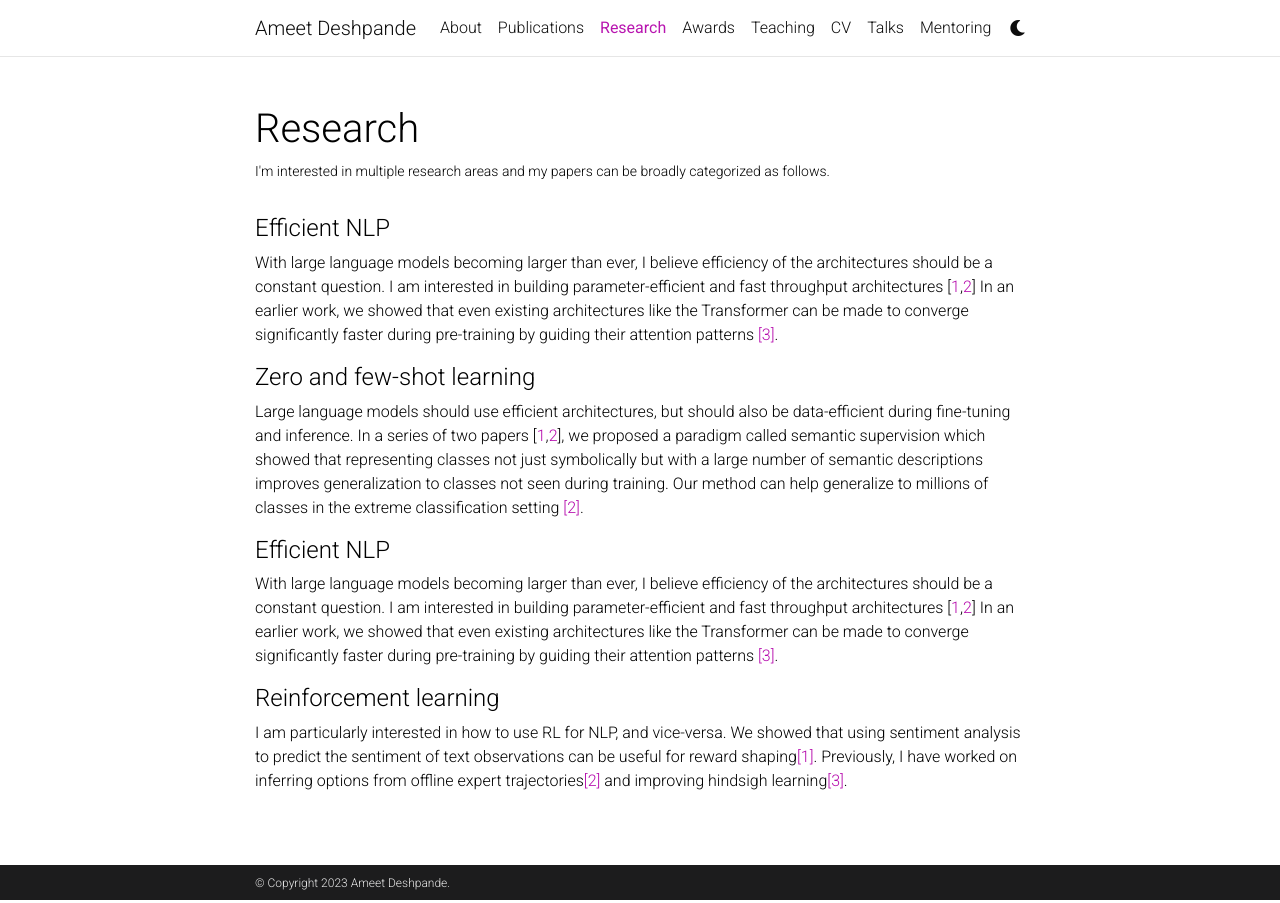
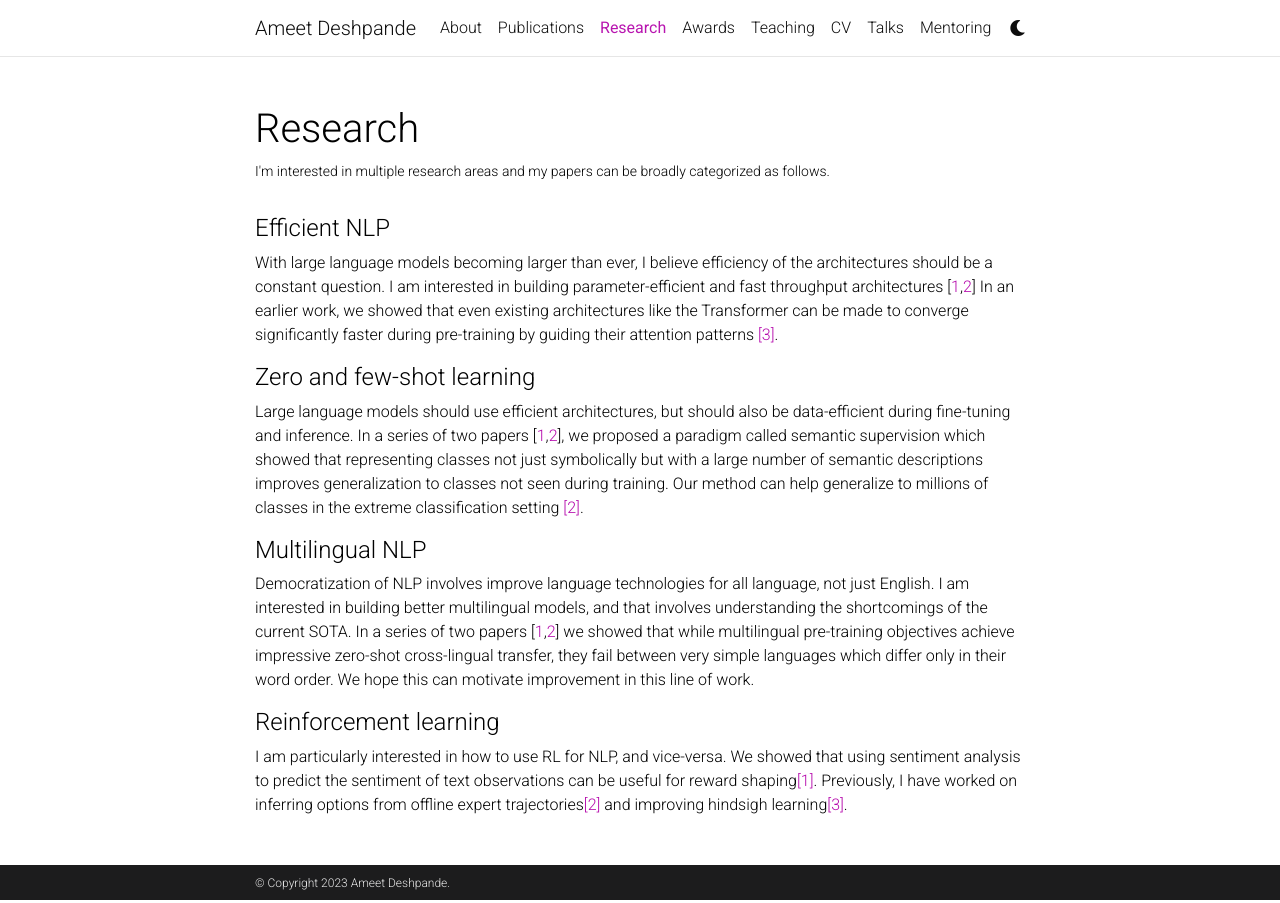
Before and after one commit to ameet-1997/ameet-1997.github.io, a Jekyll site: the page built from _pages/research.md, in a window 1280 px wide. Built offline with Jekyll 4.4.1, drawn with Linux system fonts in a browser that asks for light colours; comment, search, counter and statistics services are not loaded; a style sheet for code colours, icons or effects is not loaded.

Commit message:
Multilingual

```diff
--- a/_pages/research.md
+++ b/_pages/research.md
@@ -17,10 +17,11 @@ Large language models should use efficient architectures, but should also be dat
 In a series of two papers [<a href="https://arxiv.org/pdf/2202.13100">1</a>,<a href="https://arxiv.org/pdf/2301.11309">2</a>], we proposed a paradigm called semantic supervision which showed that representing classes not just symbolically but with a large number of semantic descriptions improves generalization to classes not seen during training.
 Our method can help generalize to millions of classes in the extreme classification setting <a href="https://arxiv.org/pdf/2301.11309">[2]</a>.
 
-#### Efficient NLP
-With large language models becoming larger than ever, I believe efficiency of the architectures should be a constant question.
-I am interested in building parameter-efficient and fast throughput architectures [<a href="https://arxiv.org/pdf/2211.16634">1</a>,<a href="https://arxiv.org/pdf/2302.12441.pdf">2</a>]
-In an earlier work, we showed that even existing architectures like the Transformer can be made to converge significantly faster during pre-training by guiding their attention patterns <a href="https://arxiv.org/pdf/2010.02399.pdf">[3]</a>.
+#### Multilingual NLP
+Democratization of NLP involves improve language technologies for all language, not just English.
+I am interested in building better multilingual models, and that involves understanding the shortcomings of the current SOTA.
+In a series of two papers [<a href="https://arxiv.org/pdf/2110.14782">1</a>,<a href="https://arxiv.org/pdf/2211.08547">2</a>] we showed that while multilingual pre-training objectives achieve impressive zero-shot cross-lingual transfer, they fail between very simple languages which differ only in their word order.
+We hope this can motivate improvement in this line of work.
 
 #### Reinforcement learning
 I am particularly interested in how to use RL for NLP, and vice-versa.
```
